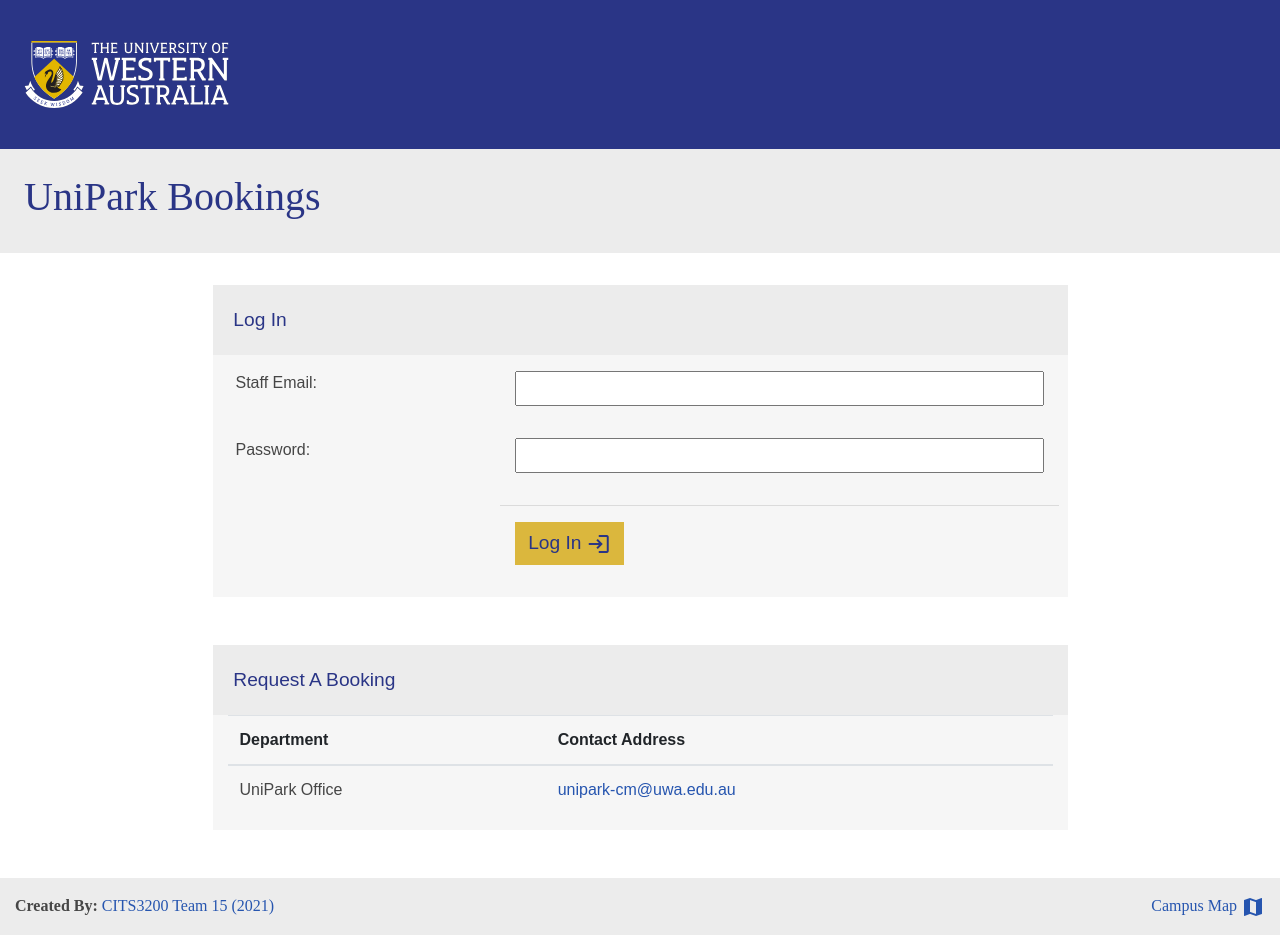
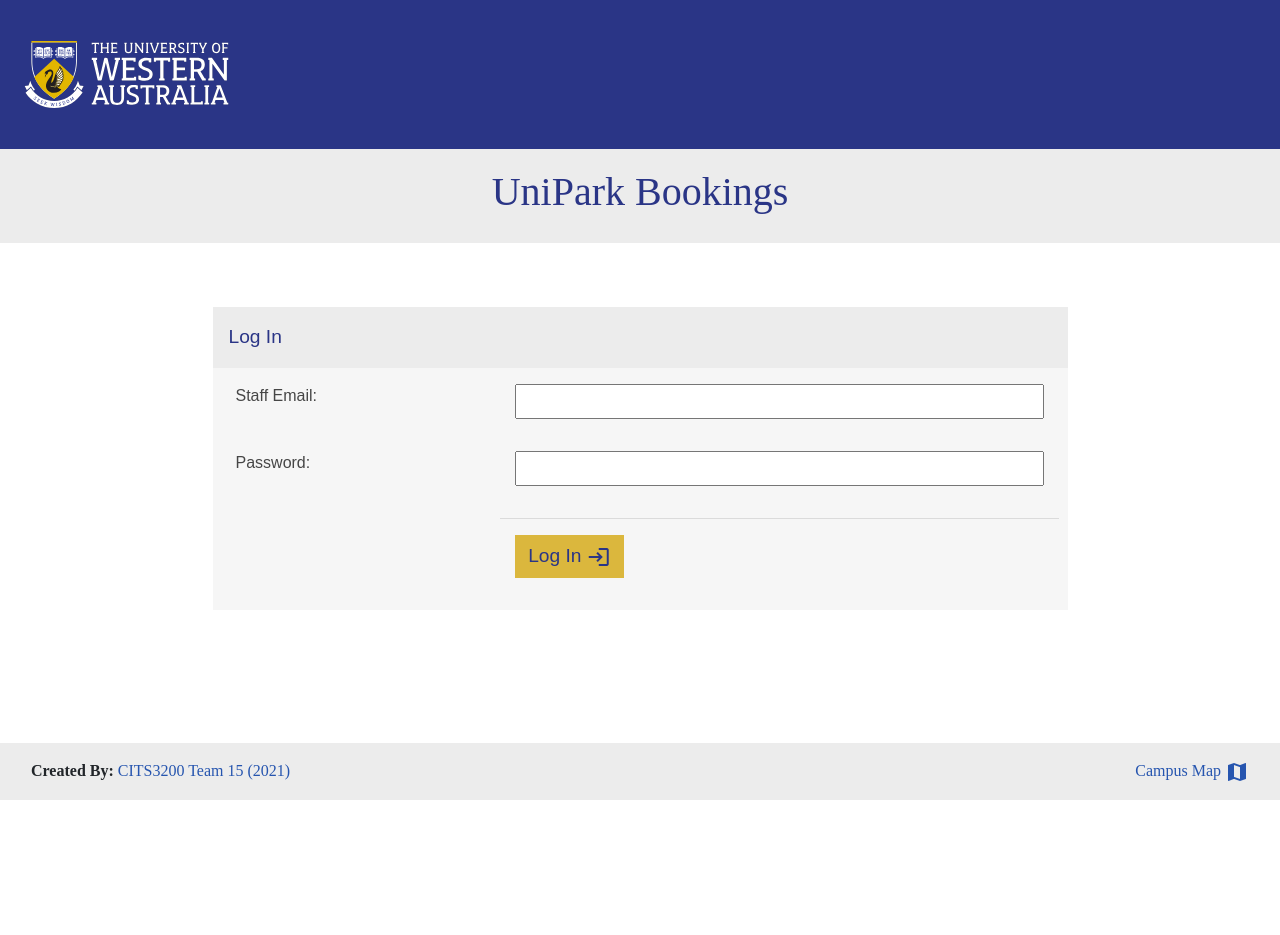
Before and after one commit to thomas-cleary-uwa/cits3200-unipark-booking, a Flask app: page /login in a window 1280 px wide. After the commit the page ends 800 px from the top, so only its background shows below. Run offline with Flask 2, Linux system fonts and the light colour scheme; some web fonts are replaced.

Commit message:
reorganised CSS file for app and removed the list of contacts from login page (client asked for this to be removed)

```diff
--- a/flask-app/app/static/css/unipark_booking.css
+++ b/flask-app/app/static/css/unipark_booking.css
@@ -1,3 +1,9 @@
+/* Stylesheet For the UniPark Booking Application */
+
+
+/*
+*** Fonts used on student connect login page **********************************
+*/
 @font-face {
   font-family: uwaSlab;
   src : url("https://static.weboffice.uwa.edu.au/visualid/fonts/uwa/uwa-slab-regular.otf") format("opentype");
@@ -8,98 +14,66 @@
   src : url("https://static.weboffice.uwa.edu.au/visualid/fonts/source-sans-pro/SourceSansPro-Regular.ttf");
 }
 
+
+
+/*
+*** Colours used on student connect login page ********************************
+*/
 :root {
   --uwa-blue : rgb(42, 53, 134);
   --uwa-darker-blue : rgb(38, 48, 122);
+  --uwa-link-blue : rgb(38, 85, 175);
+
   --uwa-dark-grey : rgb(236, 236, 236);
   --uwa-light-grey : rgb(246, 246, 246);
   --uwa-grey-font : rgb(70, 70, 70);
+
   --uwa-yellow : rgb(248, 211, 75);
   --uwa-darker-yellow : rgb(219, 183, 61);
-  --uwa-link-blue : rgb(38, 85, 175);
-  --uwa-top-border-colour : rgb(219, 219, 219);
+
+  --uwa-form-separator-colour : rgb(219, 219, 219);
 }
 
 
+
 /*
-all routes
+*** Google Material Icon Classes **********************************************
 */
+.material-icons.md-24 {
+  font-size: 24px;
+  vertical-align: middle;
+}
+
+.material-icons.md-36 {
+  font-size: 36px;
+  vertical-align: middle;
+}
+
+.material-icons.md-48 {
+  font-size: 48px;
+  vertical-align: middle;
+}
+
+
+
+/*
+*** Base Template *************************************************************
+*/
+
 body {
   font-family: SourceSansPro, Arial, Helvetica, sans-serif;
 }
 
-footer {
-  width: 100%;
-  background-color: var(--uwa-dark-grey);
-}
-
-footer p {
-  font-family: SourceSansPro;
-  color: var(--uwa-grey-font);
-  margin-top: auto;
-  margin-bottom: auto;
-}
-
-
-.panel-banner {
-  text-align: center;
-  padding: 0.25em;
-  margin: 0;
-}
-
-.uwa-link {
-  color: var(--uwa-link-blue);
-}
-
-.uwa-link:hover {
-  color: var(--uwa-darker-yellow);
-}
-
-.uwa-heading {
-  color : var(--uwa-blue);
-  font-size: larger;
-}
-
-.uwa-subheading {
-  color : var(--uwa-grey-font);
-}
-
-.uwa-btn {
-  background-color: var(--uwa-darker-yellow);
-  border-radius: 0;
-  padding: 0.05em 0.1em, 0.05em 0.1em;
-}
-
-.uwa-submit {
-  border-top-style: solid;
-  border-width: thin;
-  border-top-color: var(--uwa-top-border-colour);
-}
-
-.uwa-btn:hover {
-  background-color: var(--uwa-yellow);
-  color: var(--uwa-blue);
-}
-
-
-.uwa-light-panel {
-  background-color: var(--uwa-light-grey);
-}
-
-.uwa-light-panel .login-visible{
-  padding: 1em 0.5em 1em 0.5em;
-}
-
-
-.uwa-dark-grey {
-  background-color: var(--uwa-dark-grey);
-  padding: 1em;
-}
-
-#flex-nav {
+.flex-nav {
   display: flex;
   flex-direction: column;
   align-items: stretch;
+}
+
+.footer p {
+  font-family: SourceSansPro;
+  margin-top: auto;
+  margin-bottom: auto;
 }
 
 #uwa-navbar {
@@ -124,24 +98,13 @@
   color : var(--uwa-yellow);
 }
 
+#uwa-nav-logo {
+  padding-left: 0;
+}
+
 #uwa-nav-logo:hover, #logout-link:hover {
   background-color: var(--uwa-darker-blue);
   border-radius: 10%;
-}
-
-.material-icons.md-24 {
-  font-size: 24px;
-  vertical-align: middle;
-}
-
-.material-icons.md-36 {
-  font-size: 36px;
-  vertical-align: middle;
-}
-
-.material-icons.md-48 {
-  font-size: 48px;
-  vertical-align: middle;
 }
 
 #uwa-flash-msg {
@@ -149,40 +112,106 @@
 }
 
 #content-container {
-  padding-top: 2em;
+  padding-top: 4em;
 }
 
+
+
 /*
-/login route
+*** Content Panel Classes *****************************************************
 */
 
+.uwa-dark-panel {
+  background-color: var(--uwa-dark-grey);
+  padding: 1em;
+}
+
+.uwa-light-panel {
+  background-color: var(--uwa-light-grey);
+  color: var(--uwa-grey-font)
+}
+
+
+
+/*
+*** Headings ******************************************************************
+*/
+
+.uwa-heading {
+  color : var(--uwa-blue);
+  font-size: larger;
+  text-align: center;
+  margin: 0;
+}
+
+
+
+/*
+*** Buttons *******************************************************************
+*/
+
+.uwa-btn {
+  background-color: var(--uwa-darker-yellow);
+  border-radius: 0;
+  padding: 0.05em 0.1em, 0.05em 0.1em;
+}
+
+.uwa-submit {
+  border-top-style: solid;
+  border-width: thin;
+  border-top-color: var(--uwa-form-separator-colour);
+}
+
+.uwa-btn:hover {
+  background-color: var(--uwa-yellow);
+  color: var(--uwa-blue);
+}
+
+
+
+/*
+*** Links <a> *****************************************************************
+*/
+
+.uwa-link {
+  color: var(--uwa-link-blue);
+}
+
+.uwa-link:hover {
+  color: var(--uwa-darker-yellow);
+}
+
+
+
+/*
+*** /login route **************************************************************
+*/
 
 .login-field {
   width: 100%;
   font-size: larger;
 }
 
+/* Add padding to non-error reporting rows in the login form */
+.uwa-light-panel .login-visible{
+  padding: 1em 0.5em 1em 0.5em;
+}
+
+/* Fix spacing in login button */
 #login-form .uwa-btn.material-icons.md-24 {
   padding-left: 1em;
-  padding-right: 0 !important;
+  padding-right: 0;
 }
 
 #welcome-banner {
-  padding : 1.5em 1.5em 1.5em 1.5em;
+  padding : 1em 1em 1em 1em;
+  font-family: uwaSlab;
 }
 
-#inner-welcome-banner {
-  font-family: uwaSlab;
-  font-size: 28;
-  color: var(--uwa-blue);
-}
 
-#contacts-table td {
-  color: var(--uwa-grey-font);
-}
 
 /*
-/index route
+*** /index route **************************************************************
 */
 .map {
   width : 100%;
@@ -190,3 +219,8 @@
 
   max-width: 100%;
 }
+
+
+/*
+*** Next Category *************************************************************
+*/
--- a/flask-app/app/templates/auth/login.html
+++ b/flask-app/app/templates/auth/login.html
@@ -10,7 +10,7 @@
 <div class="row justify-content-center">
 
   <div class="col-md-9 uwa-light-panel mb-5" id="login-form">
-    <div class="row uwa-dark-grey">
+    <div class="row uwa-dark-panel">
       <p class="panel-banner uwa-heading">
         Log In
       </p>
@@ -22,7 +22,7 @@
       <div class="form-group">
         <div class="row login-visible">
           <div class="col-md-4">
-            {{ login_form.email.label(class_="uwa-subheading") }}<br>
+            {{ login_form.email.label }}<br>
           </div>
           <div class="col-md-8">
             {{ login_form.email(class_="login-field") }}<br>
@@ -40,7 +40,7 @@
 
         <div class="row login-visible">
           <div class="col-md-4">
-            {{ login_form.password.label(class_="uwa-subheading") }}<br>
+            {{ login_form.password.label }}<br>
           </div>
           <div class="col-md-8">
             {{ login_form.password(class_="login-field") }}<br>
@@ -72,31 +72,6 @@
   </div>
 </div>
 
-<div class="row justify-content-center">
-  <div class="col-md-9 uwa-light-panel mb-5" id="contact-links">
-    <div class="row uwa-dark-grey">
-      <p class="panel-banner uwa-heading">
-        Request A Booking
-      </p>
-    </div>
-    <table class='table' id="contacts-table">
-      <thead>
-        <th>Department</th><th>Contact Address</th>
-      </thead>
-      <tr>
-        <td>
-          UniPark Office
-        </td>
-        <td>
-          <a class="uwa-link" href="unipark-cm@uwa.edu.au">
-            unipark-cm@uwa.edu.au
-          </a>
-        </td>
-      </tr>
-    </table>
-  </div>
-</div>
-
 
 
 {% endblock %}
--- a/flask-app/app/templates/base/flashed_msgs.html
+++ b/flask-app/app/templates/base/flashed_msgs.html
@@ -1,6 +1,6 @@
 {% for message in get_flashed_messages() %}
 
-<div class="alert alert-dark uwa-dark-grey uwa-heading" id="uwa-flash-msg">
+<div class="alert alert-dark uwa-dark-panel uwa-heading" id="uwa-flash-msg">
   <button type="button" class="close" data-dismiss="alert">&times;</button>
   {{ message }}
 </div>
--- a/flask-app/app/templates/base/footer.html
+++ b/flask-app/app/templates/base/footer.html
@@ -1,4 +1,4 @@
-<footer class="footer mt-auto pt-3 pb-3">
+<footer class="footer mt-auto pt-3 pb-3 uwa-dark-panel">
   <div class="container-fluid">
     <div class="row justify-content-between">
       <div class="col-md-6">
--- a/flask-app/app/templates/base/uwa_navbar.html
+++ b/flask-app/app/templates/base/uwa_navbar.html
@@ -1,4 +1,4 @@
- <div id="flex-nav">
+ <div class="flex-nav">
   <nav class="navbar navbar-expand-lg" id="uwa-navbar">
 
     <a class="navbar-brand" id="uwa-nav-logo" href="https://www.uwa.edu.au/">
@@ -31,11 +31,10 @@
 
   </nav>
 
+<!-- Only shown on login page -->
 {% if not current_user.is_authenticated %}
-  <div class="uwa-dark-grey" id="welcome-banner">
-    <div id="inner-welcome-banner">
-      <h1>UniPark Bookings</h1>
-    </div>
+  <div class="uwa-dark-panel uwa-heading" id="welcome-banner">
+    <h1>UniPark Bookings</h1>
   </div>
 {% endif %}
 </div>
```
Also changed, not shown: flask-app/app/templates/base/base.html (+5 -2 lines).
